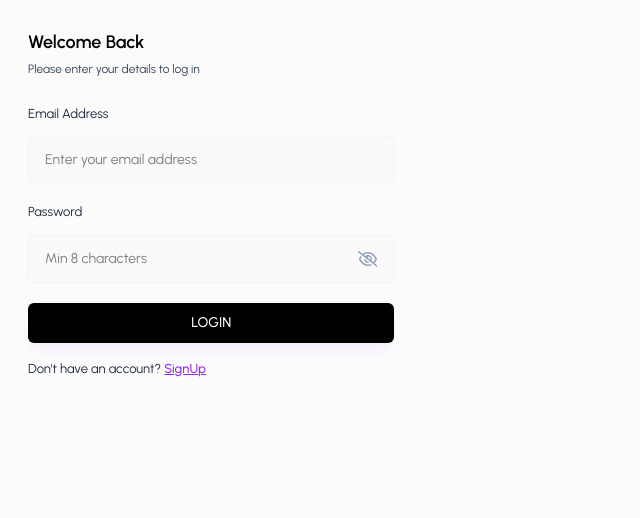
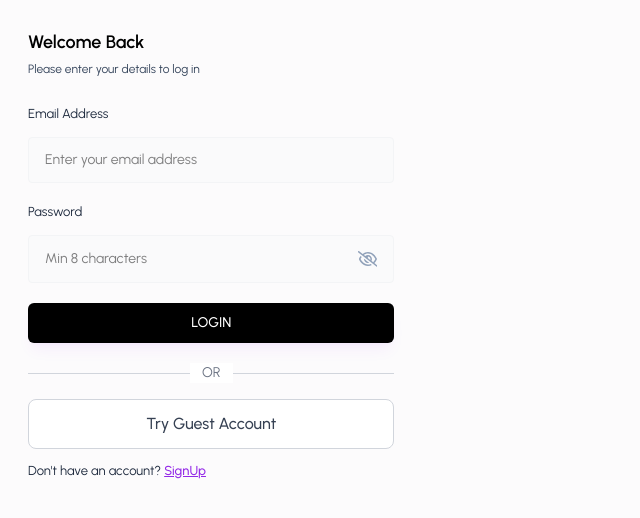
Before and after one commit to AvikRay1001/ResumeArt, a React (Vite) app in the folder frontend/resumert/: page /login in a window 1280 px wide. Shown: the top 518 px of the page, without its empty margins (0-640 px from the left). Built offline with nearby package versions, Linux system fonts and the light colour scheme.

Commit message:
Added Guest login

```diff
--- a/frontend/resumert/src/pages/Auth/Login.jsx
+++ b/frontend/resumert/src/pages/Auth/Login.jsx
@@ -1,11 +1,10 @@
-import React, { useContext } from 'react'
-import { useState } from 'react'
+import React, { useContext, useState } from 'react'
 import { useNavigate } from 'react-router-dom'
 import Input from '../../components/Inputs/Input'
+import { UserContext } from '../../context/userContext'
+import { API_PATHS } from '../../utils/apiPaths'
+import axiosInstance from '../../utils/axiosInstance'
 import { validateEmail } from '../../utils/helper'
-import { UserContext } from '../../context/userContext'
-import axiosInstance from '../../utils/axiosInstance'
-import { API_PATHS } from '../../utils/apiPaths'
 
 const Login = ({setcurrentPage}) => {
   const [email, setemail] = useState("");
@@ -54,6 +53,12 @@ const Login = ({setcurrentPage}) => {
     }
   };
 
+  const handleGuestLogin = () => {
+    setemail("avikray1010@gmail.com");
+    setpassword("test@123");
+    seterror("");
+  };
+
 
   return (
     <div className='w-[90vw] md:w-[33vw] p-7 flex flex-col justify-center'>
@@ -86,6 +91,20 @@ const Login = ({setcurrentPage}) => {
           LOGIN
         </button>
 
+        <div className='flex items-center my-4'>
+          <div className='flex-1 border-t border-gray-300'></div>
+          <span className='px-3 text-sm text-gray-500 bg-white'>OR</span>
+          <div className='flex-1 border-t border-gray-300'></div>
+        </div>
+
+        <button
+          type='button'
+          onClick={handleGuestLogin}
+          className='w-full py-3 px-4 border border-gray-300 rounded-lg text-gray-700 bg-white hover:bg-gray-50 focus:outline-none focus:ring-2 focus:ring-primary focus:ring-opacity-50 transition-colors duration-200 font-medium'
+        >
+          Try Guest Account
+        </button>
+
         <p className='text-[13px] text-slate-800 mt-3'>
           Don't have an account?{" "}
           <button
```
Also changed, not shown: frontend/resumert/src/pages/Auth/Signup.jsx (+5 -7 lines).
